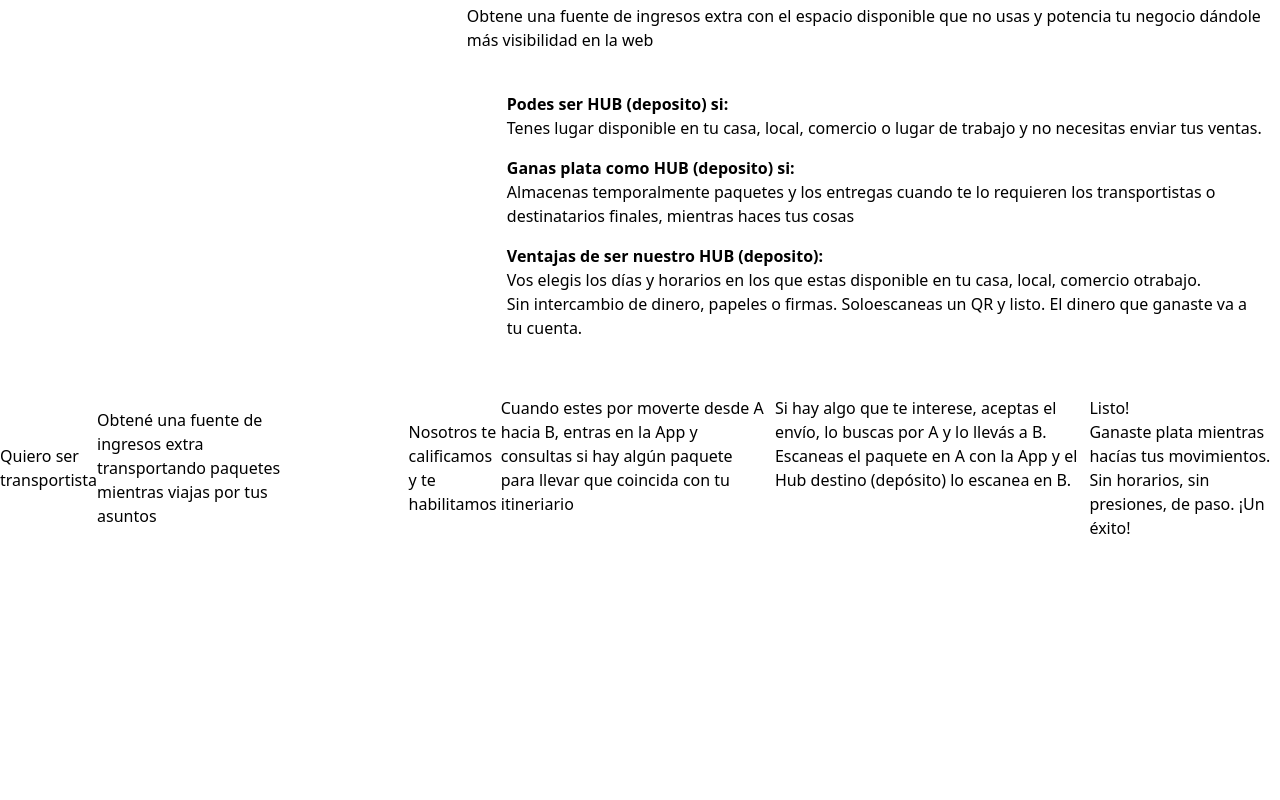
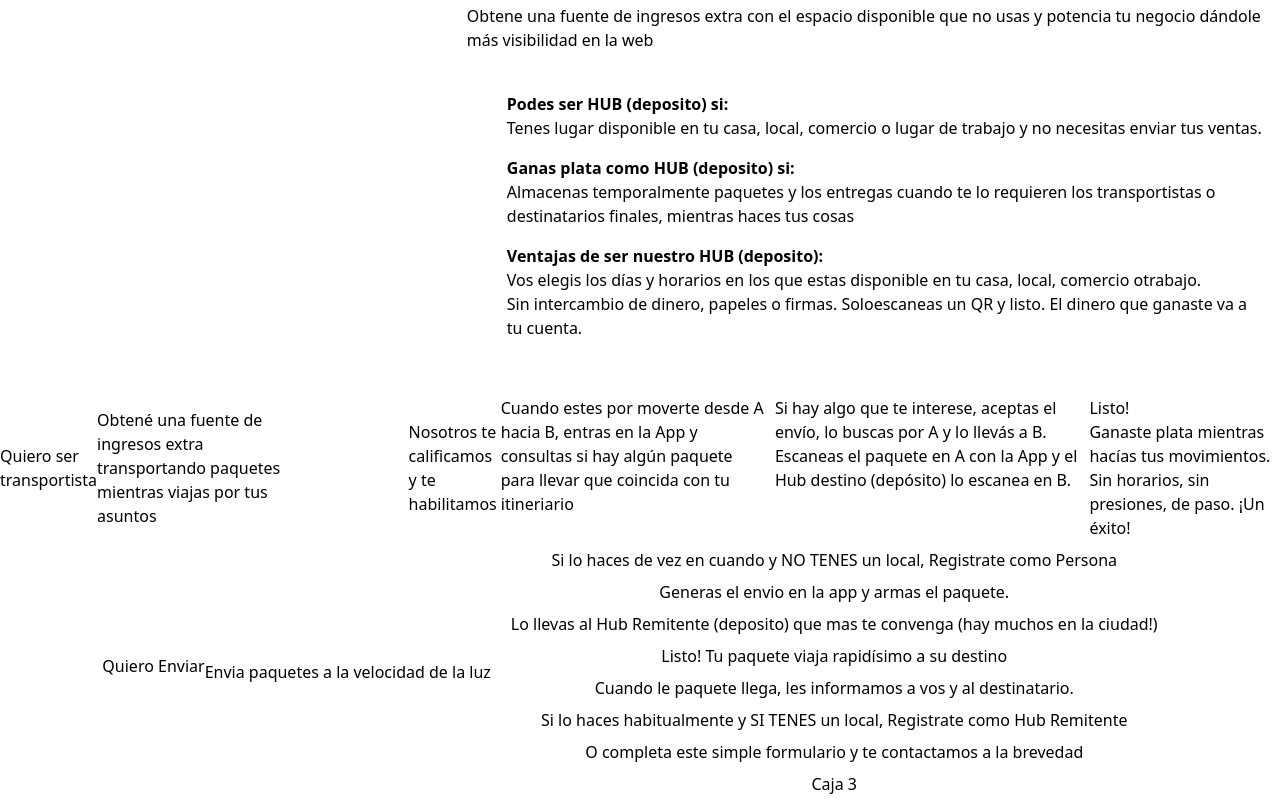
Before and after one commit to nelsonmartino/pikapak, a React (Vite) app in the folder client/: page / in a window 1280 px wide. Shown: the part 976-1776 px from the top of the page. Before the commit the page ends 1520 px from the top, so only its background shows below. Built offline with nearby package versions, Linux system fonts and the light colour scheme.

Commit message:
change part6-1

```diff
--- a/client/src/App.jsx
+++ b/client/src/App.jsx
@@ -4,6 +4,7 @@ import NavBar from './components/NavBar'
 import PartFour from './components/PartFour'
 import PartThree from './components/PartThree'
 import PartTwo from './components/PartTwo'
+import PartSix from './components/PartSix'
 
 function App() {
   return (
@@ -13,6 +14,7 @@ function App() {
       <PartTwo />
       <PartThree />
       <PartFour />
+      <PartSix />
       {/* <img src="../src/assets/logo.png" alt="logo_Pikapak" /> */}
     </div>
   )
--- /dev/null
+++ b/client/src/components/PartSix.jsx
@@ -0,0 +1,62 @@
+
+
+function PartSix() {
+  return (
+    <div className='flex flex-col items-center justify-center mt-4 min-h-screen bg-[url("../src/assets/Background_partTwo.png")] bg-cover bg-center bg-no-repeat'>
+      <h2 className='font-extrabold text-3xl text-[#3e047c] pb-3 pt-5'>Quiero Enviar</h2>
+      <span className="font-semibold text-[#3e047c] text-lg w-[34rem] my-2">
+      Envia paquetes a la velocidad de la luz
+      </span>
+      {/* contenedor de dos columnas */}
+      <div className='grid grid-cols-1 md:grid-cols-2 gap-14 w-full  px-4'> {/*max-w-4xl */}
+        {/* contenedor primer columna columnas */}
+        <div className='min-h-screen flex items-center justify-center '> {/*lg:p-[10%] xl:p-[15%] border-gray-300 p8 */}
+          <div>
+            <div className="w-72 h-36 mt-3 border border-2 border-[#3e047c] p-1 flex justify-center items-center">
+              <p>Si lo haces de vez en cuando y NO TENES un local,
+              Registrate como Persona</p>
+            </div>
+
+            {/* Caja 2 */}
+            <div className="w-72 h-36 mt-3 border border-2 border-[#3e047c] p-1 flex justify-center items-center">
+              <p>Generas el envio en la app y armas el paquete.</p>
+            </div>
+
+            {/* Caja 3 */}
+            <div className="w-72 h-36 mt-3 border border-2 border-[#3e047c] p-1 flex justify-center items-center">
+              <p>Lo llevas al Hub Remitente (deposito) que mas te convenga (hay muchos en la ciudad!)</p>
+            </div>
+            <div className="w-72 h-36 mt-3 border border-2 border-[#3e047c] p-1 flex justify-center items-center">
+              <p>Listo! Tu paquete viaja rapidísimo a su destino</p>
+            </div>
+            <div className="w-72 h-36 mt-3 border border-2 border-[#3e047c] p-1 flex justify-center items-center">
+              <p>Cuando le paquete llega, les informamos a vos y al destinatario.</p>
+            </div>
+          </div>
+
+        </div>
+        {/* contenedor segunda columna columnas */}
+        <div className='min-h-screen flex  justify-center'>
+          <div>
+            <div className="w-72 h-36 mt-3 border border-2 border-[#3e047c] p-1 flex justify-center items-center">
+              <p>Si lo haces habitualmente y SI TENES un local,
+              Registrate como Hub Remitente</p>
+            </div>
+
+            {/* Caja 2 */}
+            <div className="w-72 h-36 mt-3  border border-2 border-[#3e047c] p-1 flex justify-center items-center">
+              <p>O completa este simple formulario y te contactamos a la brevedad</p>
+            </div>
+
+            {/* Caja 3 */}
+            <div className="w-72 h-36 mt-3 border border-2 border-[#3e047c] p-1 flex justify-center items-center">
+              <p>Caja 3</p>
+            </div>
+          </div>
+        </div>
+      </div>
+    </div>
+  )
+}
+
+export default PartSix
--- a/client/src/components/PartThree.jsx
+++ b/client/src/components/PartThree.jsx
@@ -2,14 +2,15 @@
 
 function PartThree() {
   return (
-    <div className='flex flex-col items-center justify-center min-h-screen'>
+    <div className='flex flex-col items-center justify-center mt-4 min-h-screen bg-[url("../src/assets/Background_partTwo.png")] bg-cover bg-center bg-no-repeat'>
 
-      <h2 className='text-3xl font-semibold text-black-500 pb-3'>Genera Ingresos Extra YA!</h2>
+      <h2 className='text-[36px] text-3xl canada-type-gibson,sans-serif font-weight-700
+ text-black-700 pb-3 pt-5'>Genera Ingresos Extra YA!</h2>
       <h3 className='text-2xl font-medium text-black-500 pt-3 pb-6'>Sin gastos, sin inversion, ¡solo ganancias y mientras haces tus cosas!</h3>
       {/* contenedor de dos columnas */}
-      <div className='grid grid-cols-1 md:grid-cols-2 gap-14 w-full max-w-4xl px-4'>
+      <div className='grid grid-cols-1 md:grid-cols-2 gap-14 w-full  px-4'> {/*max-w-4xl */}
         {/* contenedor primer columna columnas */}
-        <div className='flex items-center justify-center  border-gray-300 p8'>
+        <div className='flex items-center justify-center lg:p-[10%] xl:p-[15%] border-gray-300 p8'>
           <div className='text-center'>
             <h5 className='text-2xl font-medium text-black-400'>Obtene una fuente de ingresos extra transportando paquetes mientras viajas por tus asuntos</h5>
             <br />
@@ -75,7 +76,7 @@ function PartThree() {
 
 
         </div>  {/* fin contenedor primer columna columnas */}
-        <div className='flex justify-center   p8'>
+        <div className='flex justify-center lg:p-[10%] xl:p-[15%] p8'>
           <div className='text-center'>
             <h5 className='text-2xl font-medium text-black-400'>Obtene una fuente de ingresos extra con el espacio disponible que no usas y potencia tu negocio dándole más visibilidad en la web</h5>
             <br />
--- a/client/tailwindcss-config.js
+++ b/client/tailwindcss-config.js
@@ -5,6 +5,9 @@ export default {
     extend: {
       backgroundImage: {
         'hero-pattern': "url('../client/src/assets/Background_header.png')",
+      },
+      backgroundColor: {
+        'my-custom-color': '#FFBA00',
       },
       fontFamily: {
         serif: ["gibson", "serif"],
```
